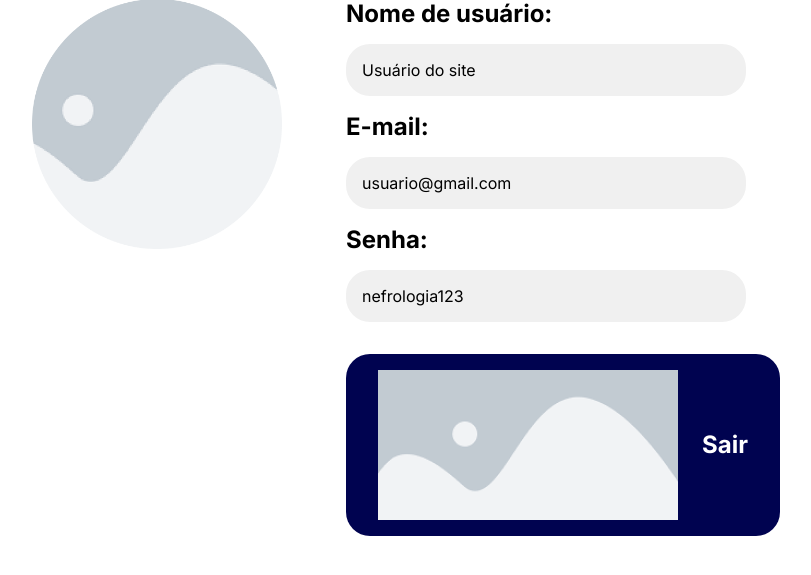
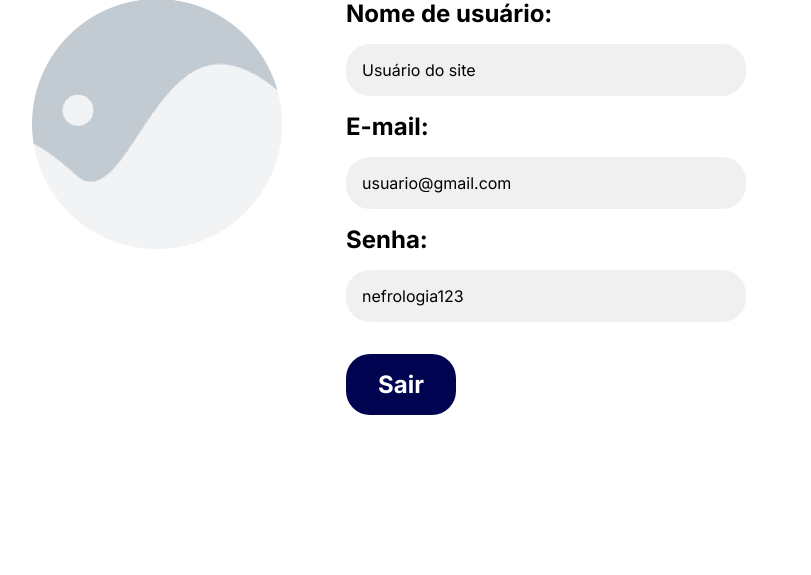
Before and after one commit to TeamHiveAPI/API-2023.2, a Flask app: page /minhaconta in a window 1280 px wide. Shown: the part 178-753 px from the top of the page, without its empty margins (96-907 px from the left). Run offline with Flask 3, Linux system fonts and the light colour scheme; the visitor is signed in with stand-in values (Sample User, id 1).

Commit message:
alterei o botão

```diff
--- a/app/src/templates/minhaconta.html
+++ b/app/src/templates/minhaconta.html
@@ -32,10 +32,9 @@ MINHA-CONTA
             <h1>Senha:</h1>
             <p class="info_paragrafo">nefrologia123</p>
             <div class="minha_conta_botao">
-                <button type="submit">
-                    <img src="{{ url_for('static', filename='img/wireframe.png') }}">
-                    <p>Sair</p>
-                </button>
+                <form method="post" action="{{ url_for('logout') }}">
+                    <button type="submit" class="minha_conta_botao">Sair</button>
+                </form>
             </div>
         </div>
     </section>
```
